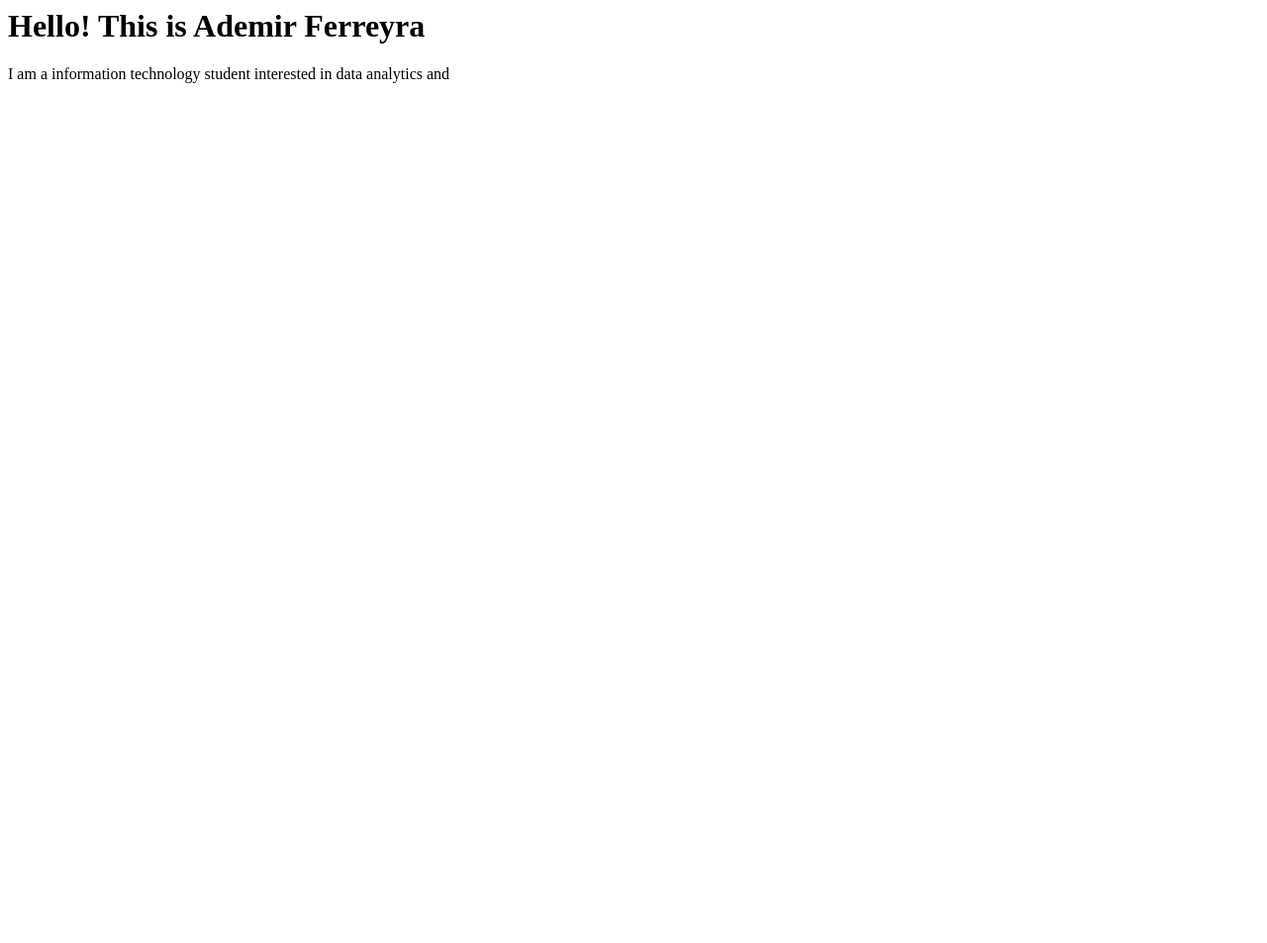
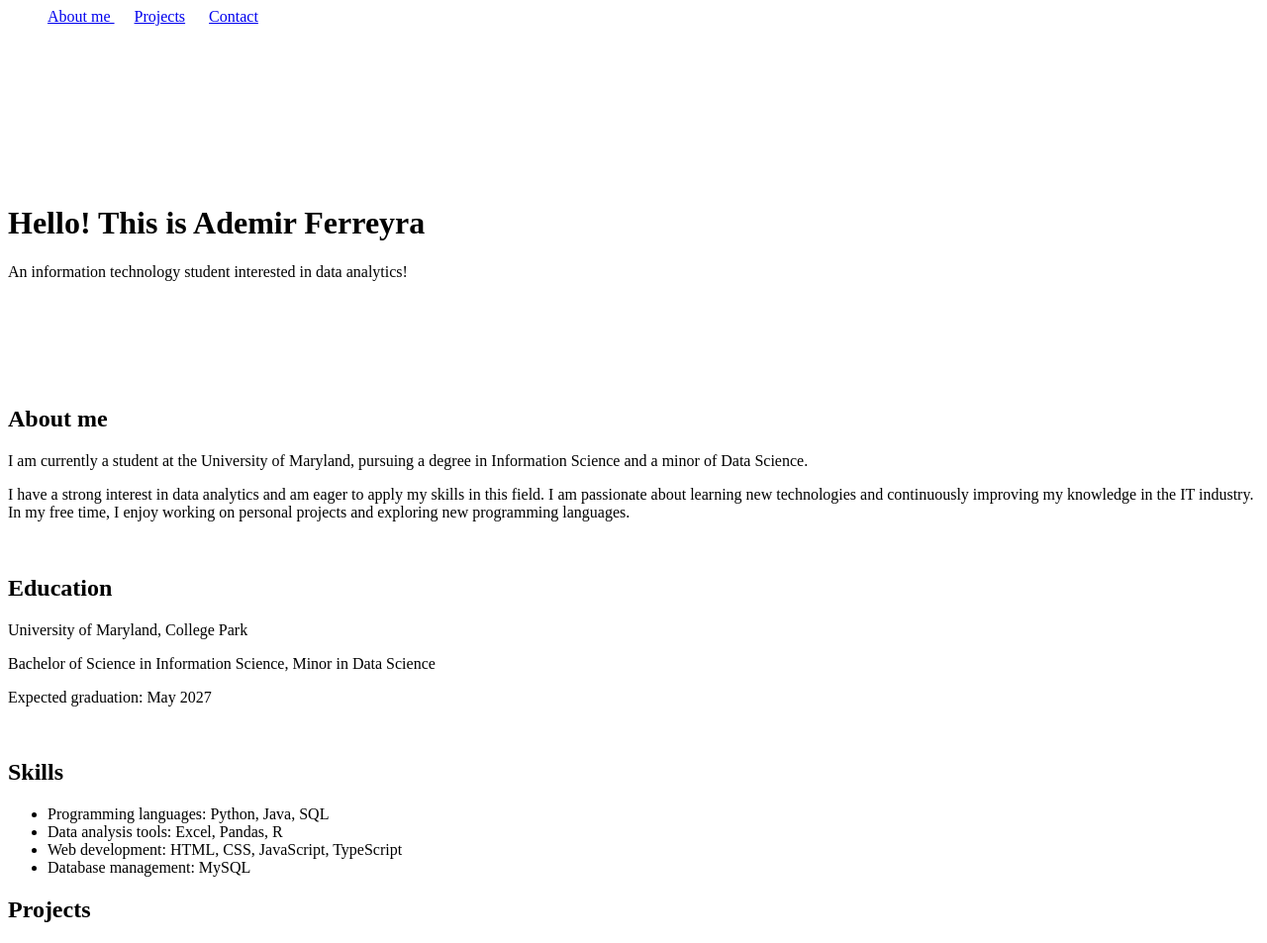
Before and after one commit to arshibarshi/Ferreyra-Portfolio, a website: page pages/main.html in a window 1280 px wide. Shown: the whole page at 99% size. Before the commit the page ends 800 px from the top, so only its background shows below. Drawn offline with Linux system fonts and the light colour scheme.

Commit message:
added basic html, css elements

```diff
--- a/pages/main.html
+++ b/pages/main.html
@@ -1,10 +1,52 @@
 <html>
 <head>
     <title> Ademir Ferreyra's Portfolio</title>
+    <link rel = "stylesheet" href="portfolio.css">
 </head>
 <body>
+     <nav class="navbar">
+        <ul class="nav-links">
+            <li><a href="main.html">About me </a></li>
+            <li><a href="projects.html">Projects</a></li>
+            <li><a href="contact.html">Contact</a></li>
+        </ul>
+    </nav><br><br><br><br><br><br><br><br>
+
+<div>
     <h1> Hello! This is Ademir Ferreyra </h1>
-    <p> I am a information technology student interested in data analytics and </p>
+    <p> An information technology student interested in data analytics! </p>
+</div> <br><br><br><br><br>
+
+<div>
+    <h2> About me </h2>
+    <p> I am currently a student at the University of Maryland, pursuing a degree in Information Science and a minor of Data Science. </p>
+    <p> I have a strong interest in data analytics and am eager to apply my skills in this field. I am passionate about learning new technologies and continuously improving my knowledge in the IT industry. In my free time, I enjoy working on personal projects and exploring new programming languages.</p>
+</div><br>
+
+<div>
+    <h2> Education </h2>
+    <p> University of Maryland, College Park </p>
+    <p> Bachelor of Science in Information Science, Minor in Data Science </p>
+    <p> Expected graduation: May 2027 </p>
+</div><br>
+
+
+<div>
+    <h2> Skills </h2>
+    <ul>
+        <li> Programming languages: Python, Java, SQL </li>
+        <li> Data analysis tools: Excel, Pandas, R </li>
+        <li> Web development: HTML, CSS, JavaScript, TypeScript </li>
+        <li> Database management: MySQL </li>
+    </ul>
+</div>
+
+<div>
+    <h2> Projects</h2>
+
+</div>
+
+<div> </div>
 
 
 
--- a/pages/portfolio.css
+++ b/pages/portfolio.css
@@ -0,0 +1,4 @@
+.nav-links li {
+    display: inline;
+    margin-right: 20px;
+}
```
